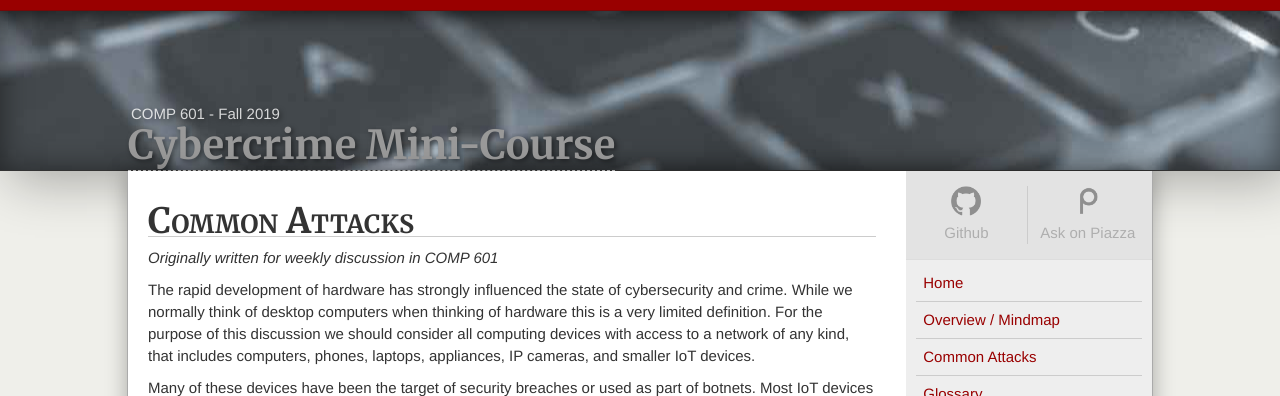
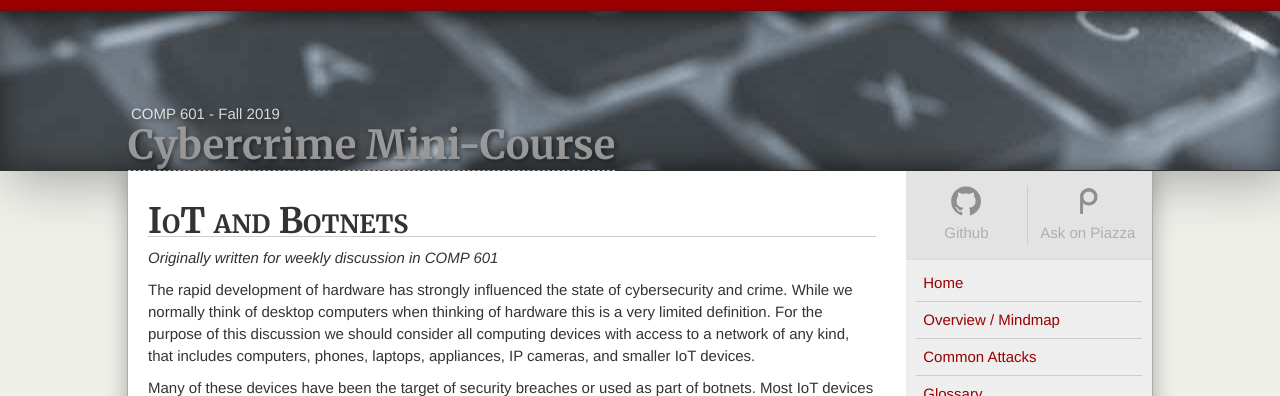
Before and after one commit to kirkins/Cyber-Crime-Micro-Course, a Jekyll site: the page built from hardware.md, in a window 1280 px wide. Shown: the top 396 px of the page. Built offline with Jekyll 4.4.1, drawn with Linux system fonts in a browser that asks for light colours; nearby versions of some CDN libraries; some web fonts are replaced; Markdown is read by kramdown in place of the engine named in the settings.

Commit message:
update title on hardware page

```diff
--- a/hardware.md
+++ b/hardware.md
@@ -4,7 +4,7 @@ title: IoT Devices and Botnets
 nav: hardware
 ---
 
-## Common Attacks
+## IoT and Botnets
 
 *Originally written for weekly discussion in COMP 601*
 
```
